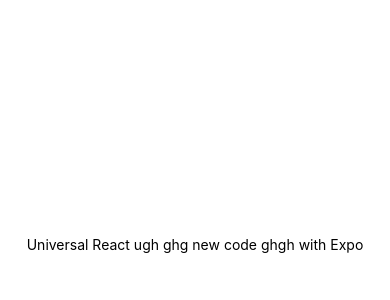
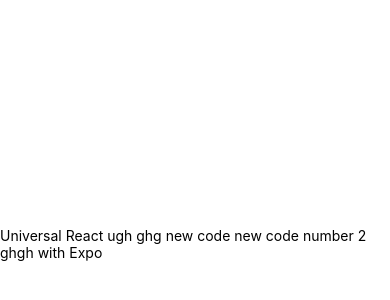
Before and after one commit to NerdJS-Project/Front-End, a React Native app: screen / in a window 390 px wide. Shown: the part 178-478 px from the top of the page. Built offline with nearby package versions, Linux system fonts and the light colour scheme.

Commit message:
this is code test 2

```diff
--- a/App.js
+++ b/App.js
@@ -10,7 +10,7 @@
         alignItems: "center",
       }}
     >
-      <Text>Universal React ugh ghg new code ghgh with Expo</Text>
+      <Text>Universal React ugh ghg new code new code number 2  ghgh with Expo</Text>
     </View>
   );
 }
```
